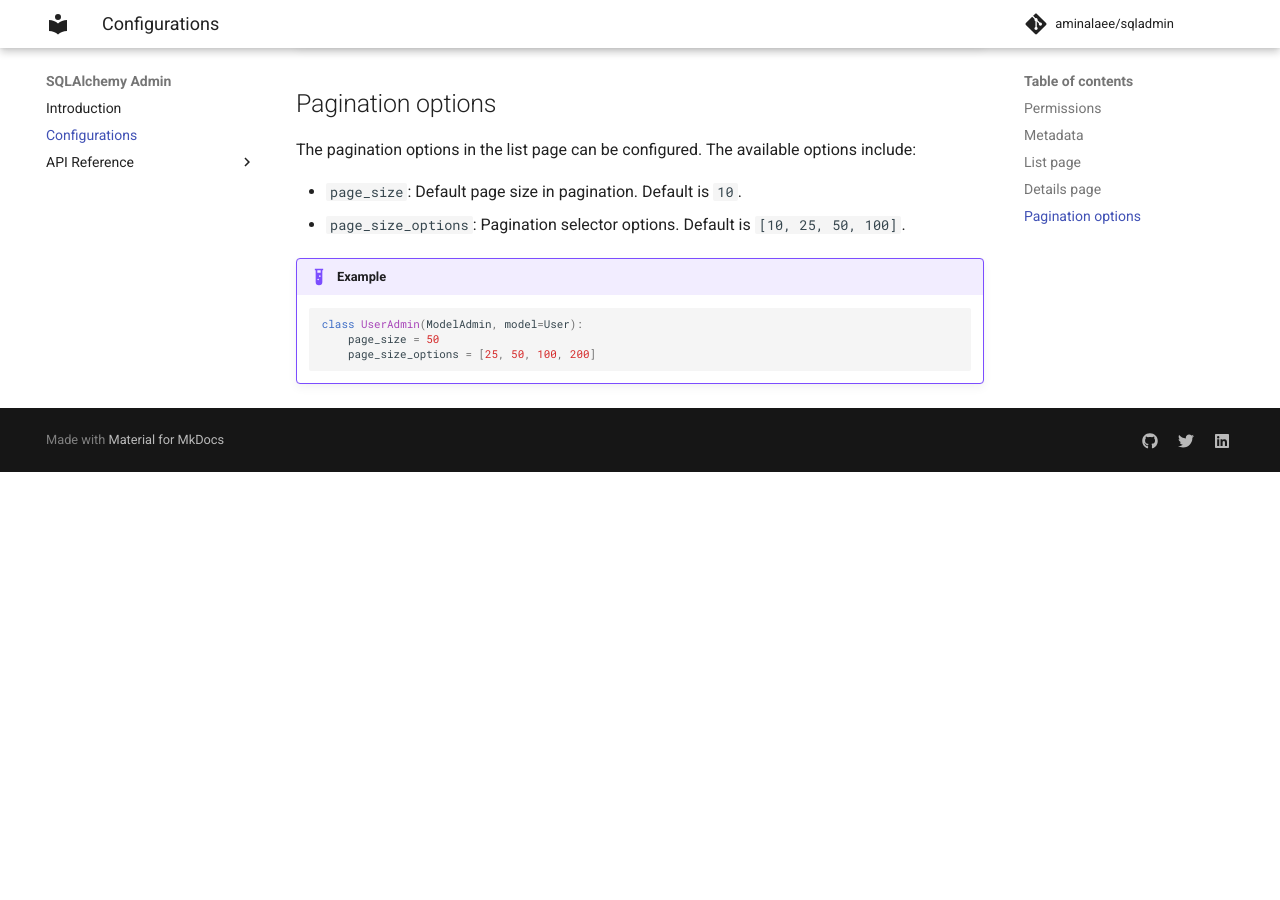
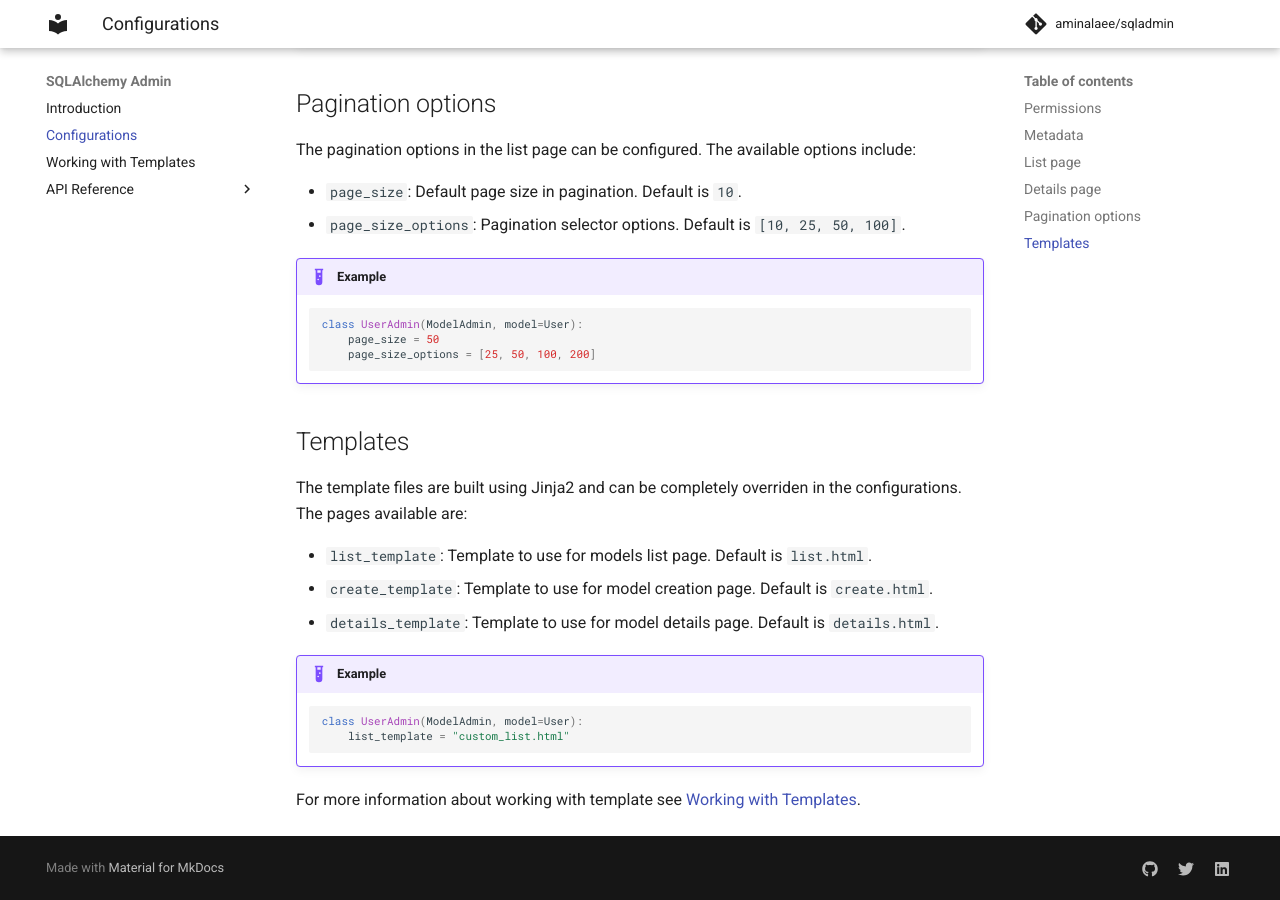
Before and after one commit to aminalaee/sqladmin, an MkDocs documentation site: the page built from docs/configurations.md, in a window 1280 px wide and 900 px high, scrolled down 2824 px. Built offline with MkDocs 1.6.1 and Material for MkDocs 9.7.7, drawn with Linux system fonts in a browser that asks for light colours; comment, search, counter and statistics services are not loaded; before the commit the page ends 3296 px from its top, so only the background shows below that.

Commit message:
add docs

````diff
--- a/docs/configurations.md
+++ b/docs/configurations.md
@@ -143,3 +143,21 @@ The pagination options in the list page can be configured. The available options
         page_size = 50
         page_size_options = [25, 50, 100, 200]
     ```
+
+## Templates
+
+The template files are built using Jinja2 and can be completely overriden in the configurations.
+The pages available are:
+
+* `list_template`: Template to use for models list page. Default is `list.html`.
+* `create_template`: Template to use for model creation page. Default is `create.html`.
+* `details_template`: Template to use for model details page. Default is `details.html`.
+
+!!! example
+
+    ```python
+    class UserAdmin(ModelAdmin, model=User):
+        list_template = "custom_list.html"
+    ```
+
+For more information about working with template see [Working with Templates](./working_with_templates.md).
--- a/mkdocs.yml
+++ b/mkdocs.yml
@@ -14,6 +14,7 @@ edit_uri: ""
 nav:
   - Introduction: 'index.md'
   - Configurations: 'configurations.md'
+  - Working with Templates: 'working_with_templates.md'
   - API Reference:
     - Application: 'api_reference/application.md'
     - ModelAdmin: 'api_reference/model_admin.md'
````
Also changed, not shown: docs/working_with_templates.md (added, +24 -0 lines), 1 other file.
